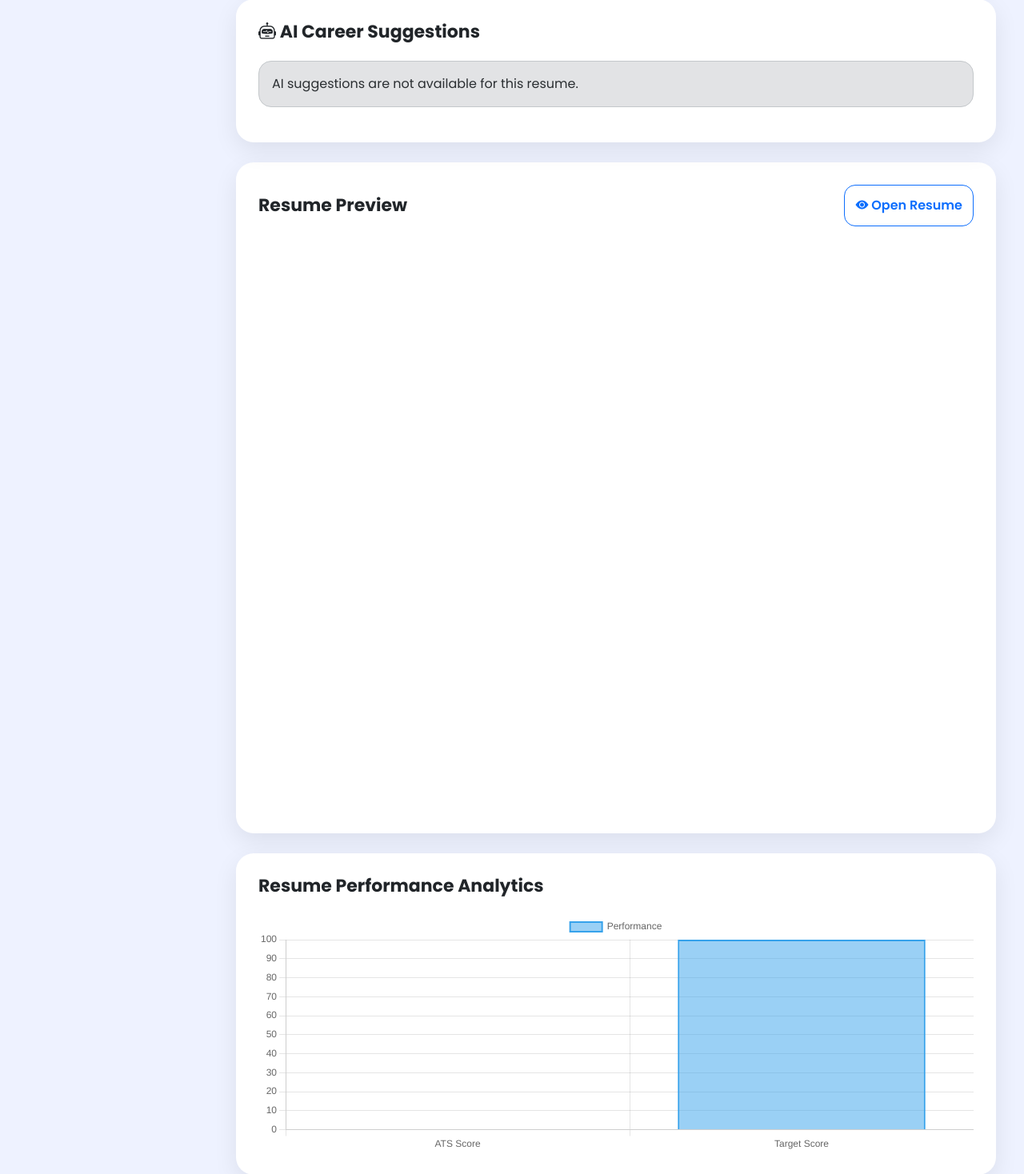
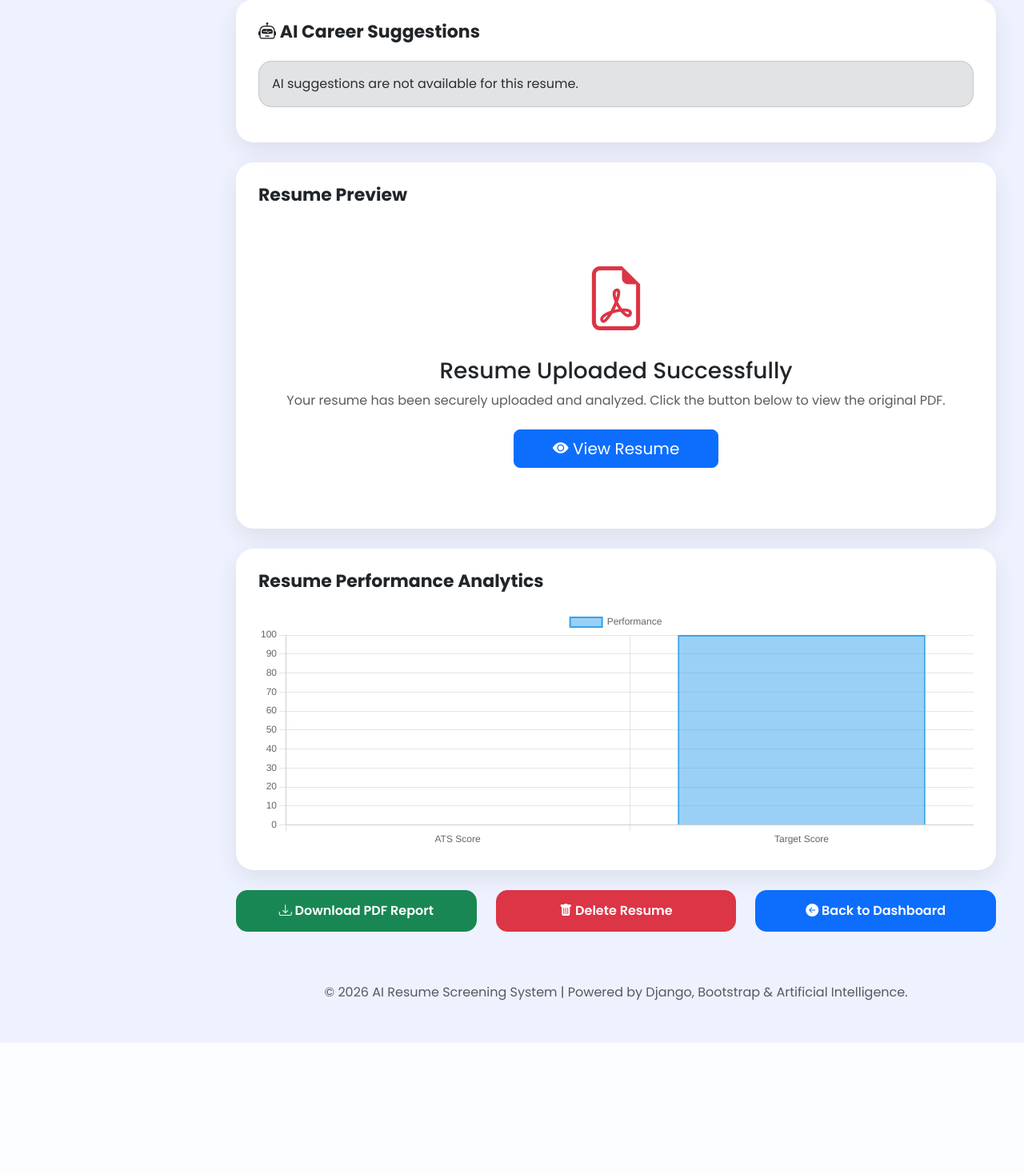
Before and after one commit to chittaranjans784-ai/AI_Resume_Screening_System, a Django app: template resume/templates/result.html in a window 1280 px wide. Shown: the part 1008-2476 px from the top of the page at 80% size. After the commit the page ends 2312 px from the top, so only its background shows below. Run offline with Django 4.2, Linux system fonts and the light colour scheme; the template is opened without the code that fills it, so the values that code supplies are empty.

Commit message:
Fix PDF Preview

```diff
--- a/resume/templates/result.html
+++ b/resume/templates/result.html
@@ -710,38 +710,37 @@
 
     <!-- Resume Preview -->
 
-    <div class="card-box">
+<div class="card-box">
 
-        <div class="d-flex justify-content-between align-items-center flex-wrap mb-4">
+    <h4 class="section-title">
+        Resume Preview
+    </h4>
 
-            <h4 class="section-title mb-0">
+    <div class="text-center py-5">
 
-                Resume Preview
+        <i class="bi bi-file-earmark-pdf display-1 text-danger"></i>
 
-            </h4>
+        <h3 class="mt-4">
+            Resume Uploaded Successfully
+        </h3>
 
-            <a href="{{ resume.resume.url }}"
-               target="_blank"
-               class="btn btn-outline-primary action-btn">
+        <p class="text-muted mb-4">
+            Your resume has been securely uploaded and analyzed.
+            Click the button below to view the original PDF.
+        </p>
 
-                <i class="bi bi-eye-fill"></i>
+        <a href="{{ resume.resume.url }}"
+           target="_blank"
+           class="btn btn-primary btn-lg px-5">
 
-                Open Resume
+            <i class="bi bi-eye-fill"></i>
+            View Resume
 
-            </a>
-
-        </div>
-
-        <iframe
-            src="{{ resume.resume.url }}"
-            width="100%"
-            height="700"
-            style="border:none;border-radius:18px;">
-
-        </iframe>
+        </a>
 
     </div>
 
+</div>
     <!-- Performance Analytics -->
 
     <div class="card-box">
```
